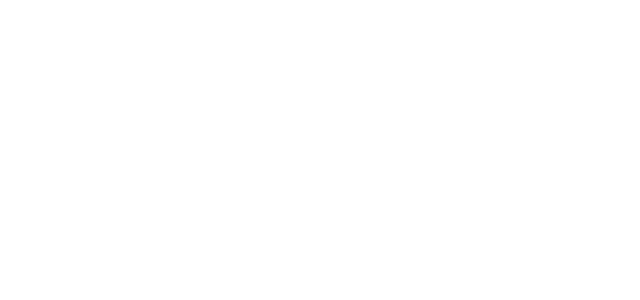
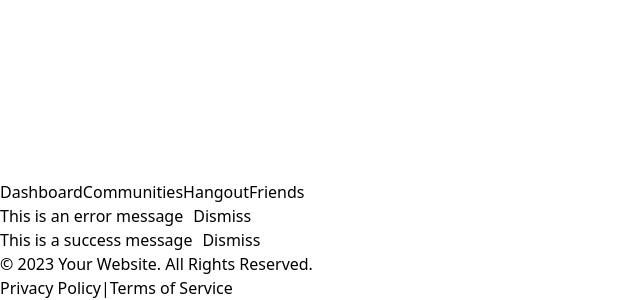
Before and after one commit to reaperxyndrome/UniVibe, a React (Vite) app: page /dashboard/notification in a window 1280 px wide. Before the commit this address had no page. Shown: the part 1924-2224 px from the top of the page, without its empty margins (0-640 px from the left). Before the commit the page ends 800 px from the top, so only its background shows below. Built offline with nearby package versions, Linux system fonts and the light colour scheme.

Commit message:
added notification page

```diff
--- a/src/App.jsx
+++ b/src/App.jsx
@@ -10,6 +10,7 @@ import About from './About';
 import SignIn from './SignIn';
 import Dashboard from './dashboard/Dashboard';
 import UserProfile from './dashboard/UserProfile';
+import NotificationPage from './dashboard/Notification';
 
 function App() {
 
@@ -24,6 +25,7 @@ function App() {
         <Route path='/signin' element={<SignIn/>}></Route>
         <Route path='/dashboard' element={<Dashboard/>}></Route>
         <Route path='/dashboard/profile' element={<UserProfile/>}/>
+        <Route path='/dashboard/notification' element={<NotificationPage/>}/>
       </Routes>
     </>
 
--- /dev/null
+++ b/src/dashboard/Notification.jsx
@@ -0,0 +1,79 @@
+import { useState } from 'react';
+import DashboardNavbar from './DashboardNavbar';
+import DashboardSidebar from './DashboardSidebar';
+import Footer from '../Footer';
+
+import PropTypes from 'prop-types';
+
+NotificationItem.propTypes = {
+    notification: PropTypes.shape({
+        id: PropTypes.number,
+        type: PropTypes.string,
+        message: PropTypes.string,
+    }).isRequired,
+    removeNotification: PropTypes.func.isRequired,
+};
+
+function NotificationItem ({notification, removeNotification}) {
+    return(
+        <div key={notification.id}
+        className='bg-[gray] text-white p-5 mb-5 rounded-lg'
+        >
+            {notification.message}
+            <button
+                onClick={() => removeNotification(notification.id)}
+                style={{ marginLeft: '10px' }}
+            >
+                Dismiss
+            </button>
+        </div>
+    )
+}
+function NotificationPage() {
+    const [notifications, setNotifications] = useState([
+        {
+            id: 1,
+            type: 'error',
+            title: 'Error',
+            message: 'This is an error message',
+            icon: 'path/to/error/icon.png',
+            timestamp: '2022-01-01 12:00:00'
+        },
+        {
+            id: 2,
+            type: 'success',
+            title: 'Success',
+            message: 'This is a success message',
+            icon: 'path/to/success/icon.png',
+            timestamp: '2022-01-01 12:01:00'
+        },
+        // Add more notifications here
+    ]);
+
+  const removeNotification = (id) => {
+    setNotifications(notifications.filter(notification => notification.id !== id));
+  };
+
+  return (
+    <div>
+        <DashboardNavbar />
+        <div className='flex'>
+            <DashboardSidebar/>
+            <div>
+            {notifications.map(notification => (
+                <NotificationItem
+                    key={notification.id}
+                    notification={notification}
+                    removeNotification={removeNotification}>
+                </NotificationItem>
+            ))}
+            </div>
+        </div>
+        <Footer/>
+
+    </div>
+
+  );
+}
+
+export default NotificationPage;
```
